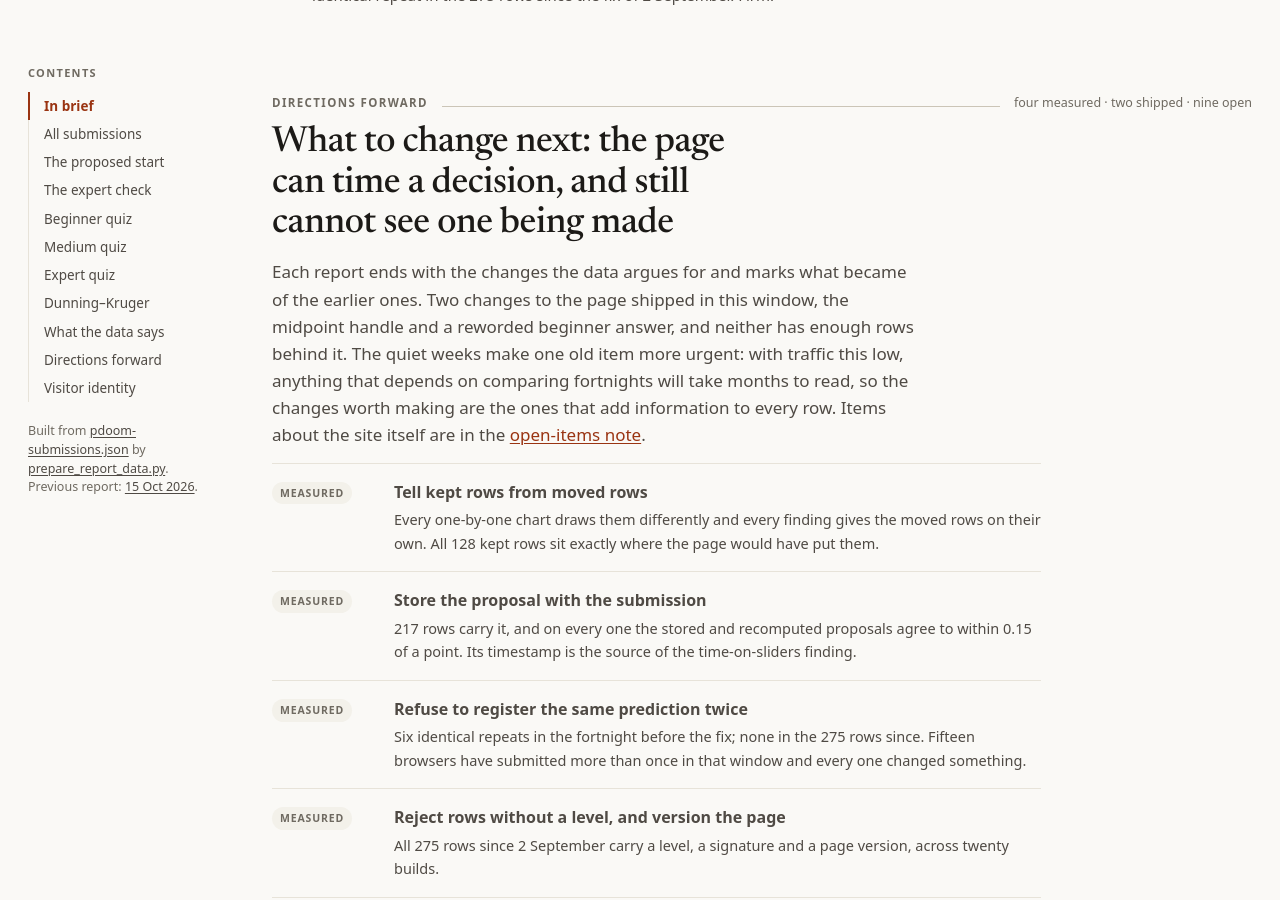
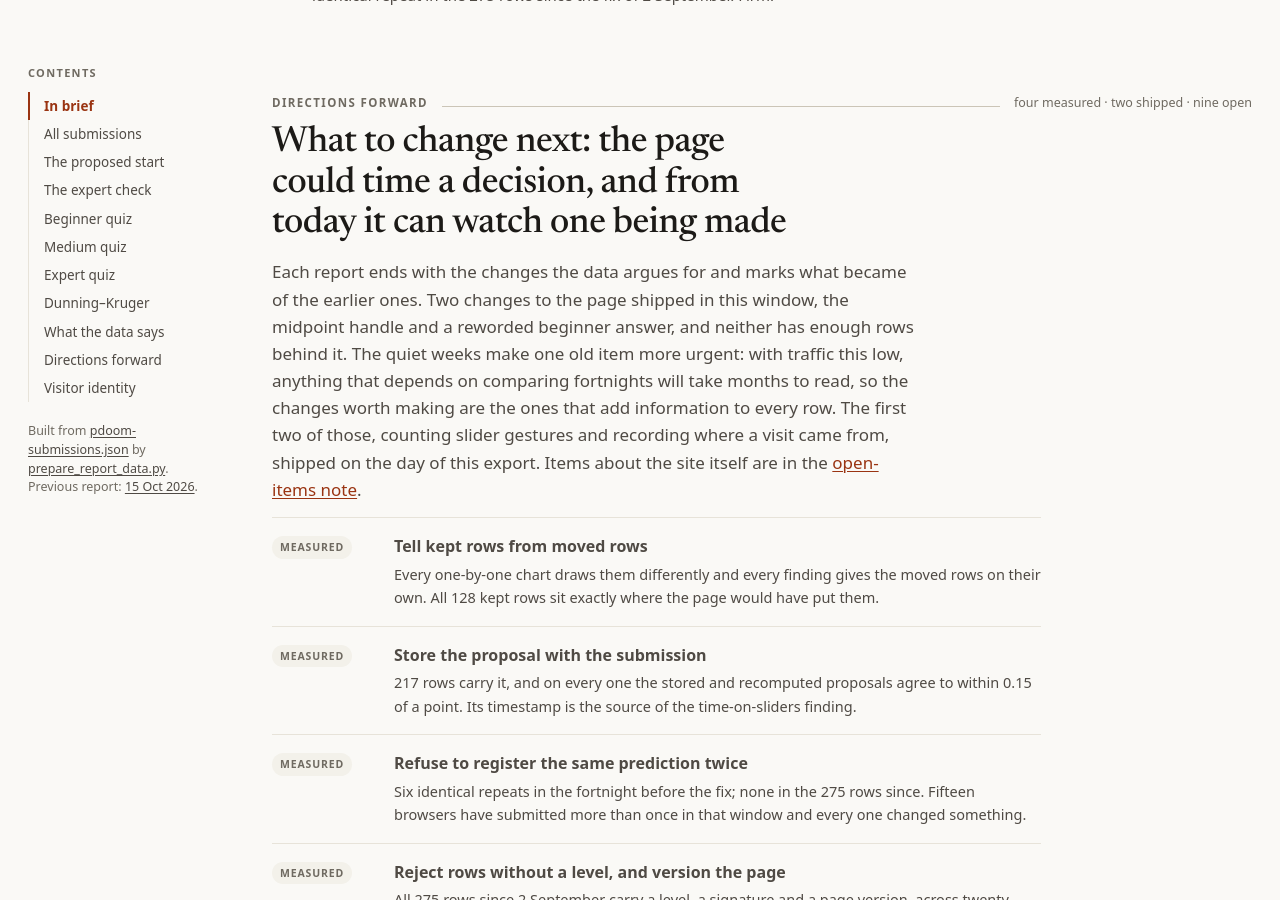
Before and after one commit to neoneye/pdoom-calculator, a Jekyll site: the page reports/submissions-2026-11-19.html, which Jekyll copies as it is, in a window 1280 px wide and 900 px high, scrolled down 37942 px. Built offline with Jekyll 4.4.1, drawn with Linux system fonts in a browser that asks for light colours; some of the changed text lies outside the part shown.

Commit message:
Mark the gesture counts and visit origin as shipped in the November report
Both went live on 19 November, the day of the export, so no row in
it carries them. The section heading and introduction say so too.

Co-Authored-By: Claude Fable 5.2 <noreply@anthropic.com>

```diff
--- a/reports/submissions-2026-11-19.html
+++ b/reports/submissions-2026-11-19.html
@@ -557,8 +557,8 @@
     <!-- ============ 9. DIRECTIONS ============ -->
     <section class="part" id="directions">
       <div class="part-head"><span class="eyebrow">Directions forward</span><span class="rule"></span><span class="count">four measured · two shipped · nine open</span></div>
-      <h2>What to change next: the page can time a decision, and still cannot see one being made</h2>
-      <p class="lede">Each report ends with the changes the data argues for and marks what became of the earlier ones. Two changes to the page shipped in this window, the midpoint handle and a reworded beginner answer, and neither has enough rows behind it. The quiet weeks make one old item more urgent: with traffic this low, anything that depends on comparing fortnights will take months to read, so the changes worth making are the ones that add information to every row. Items about the site itself are in the <a href="../docs/2026-09-20-open-items.md">open-items note</a>.</p>
+      <h2>What to change next: the page could time a decision, and from today it can watch one being made</h2>
+      <p class="lede">Each report ends with the changes the data argues for and marks what became of the earlier ones. Two changes to the page shipped in this window, the midpoint handle and a reworded beginner answer, and neither has enough rows behind it. The quiet weeks make one old item more urgent: with traffic this low, anything that depends on comparing fortnights will take months to read, so the changes worth making are the ones that add information to every row. The first two of those, counting slider gestures and recording where a visit came from, shipped on the day of this export. Items about the site itself are in the <a href="../docs/2026-09-20-open-items.md">open-items note</a>.</p>
       <ul class="recs">
         <li><span class="status done">Measured</span><div><div class="what done">Tell kept rows from moved rows</div><div class="why">Every one-by-one chart draws them differently and every finding gives the moved rows on their own. All 128 kept rows sit exactly where the page would have put them.</div></div></li>
         <li><span class="status done">Measured</span><div><div class="what done">Store the proposal with the submission</div><div class="why">217 rows carry it, and on every one the stored and recomputed proposals agree to within 0.15 of a point. Its timestamp is the source of the time-on-sliders finding.</div></div></li>
@@ -566,8 +566,8 @@
         <li><span class="status done">Measured</span><div><div class="what done">Reject rows without a level, and version the page</div><div class="why">All 275 rows since 2 September carry a level, a signature and a page version, across twenty builds.</div></div></li>
         <li><span class="status early">Shipped</span><div><div class="what">Give the midpoint a visible handle</div><div class="why">Live since 11 November. 15 rows, 4 kept. Leave it alone and read it at the next export, alongside the next item, without which it cannot really be read at all.</div></div></li>
         <li><span class="status early">Shipped</span><div><div class="what">Qualify the beginner quiz's "easily shut down" answer</div><div class="why">Live since 7 November, seven beginner rows since. Nothing to report yet.</div></div></li>
-        <li><span class="status open">Open</span><div><div class="what">Count slider interactions, not only the final position</div><div class="why">Now the most useful single change. Time separates kept from moved rows better than any answer does, but it cannot tell a visitor who agreed with the proposal from one who never engaged with it, and it cannot say whether the new handle is being used. One counter per slider, stored outside the signed string, answers both on every row from the day it ships.</div></div></li>
-        <li><span class="status open">Open</span><div><div class="what">Record where each visitor came from</div><div class="why">The crowd of September and 1 October arrived and left, and nothing in any column says from where. Storing <code>document.referrer</code>, and a <code>?cohort=</code> tag when the link carries one, as a diagnostic column would let the next burst be tied to its source.</div></div></li>
+        <li><span class="status early">Shipped</span><div><div class="what">Count slider interactions, not only the final position</div><div class="why">Shipped on 19 November, the day of this export, so no row here carries it. Time separates kept from moved rows better than any answer does, but it cannot tell a visitor who agreed with the proposal from one who never engaged with it, and it cannot say whether the new handle is being used. Each row now stores, per slider, how many times the handle was dragged, the curve tapped, a key pressed and the ± slider released, counted from the moment the proposal was set and kept outside the signed string. The next report can split the kept rows into those who touched nothing and those who put the number back.</div></div></li>
+        <li><span class="status early">Shipped</span><div><div class="what">Record where each visitor came from</div><div class="why">Shipped on 19 November, the day of this export, so no row here carries it. The crowd of September and 1 October arrived and left, and nothing in any column says from where. Each row now stores the host of the referring page (not its path or query), a <code>?cohort=</code> or <code>utm_source</code> tag when the link carries one, and the browser's timezone and language. The page says so beside the submit button, since the dataset is public. The next burst can be tied to its source.</div></div></li>
         <li><span class="status open">Open</span><div><div class="what">Show the proposal to a random half</div><div class="why">Every statement here about the proposal sets kept rows beside moved rows, which compares two kinds of visitor and not two treatments. Neutral sliders for a random half, with the proposal stored but not applied, is the one change that lets a report say "because". It is specified in <a href="../docs/2026-09-20-the-second-kind-of-instrument.md">the second kind of instrument</a>. At one and a half rows a day it would need months, which is an argument for starting it soon.</div></div></li>
         <li><span class="status open">Open</span><div><div class="what">Ask check-takers to estimate their own score, and check a random sample of everyone</div><div class="why">The Dunning–Kruger effect is defined on the gap between how well people think they did and how well they did. One question before the verdict supplies the first half. Offering the check to a random tenth of beginner and medium choosers, after their quiz, supplies the people who underrate themselves.</div></div></li>
         <li><span class="status open">Open</span><div><div class="what">Seed flagged decoys into the beginner and medium checklists</div><div class="why">Every list there can only be answered correctly, so it measures how many boxes someone ticks; the top four catastrophes are ticked 100 or 101 times out of 105. The expert check shows what a decoy adds. The case is in <a href="../docs/2026-09-10-beginner-quiz-saturation.md">the note on the beginner quiz</a>.</div></div></li>
```
